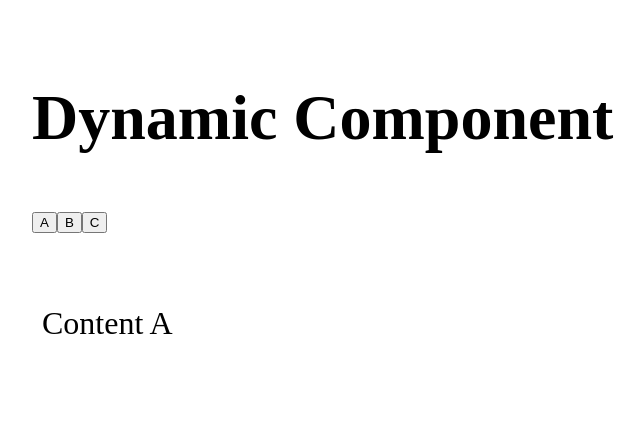
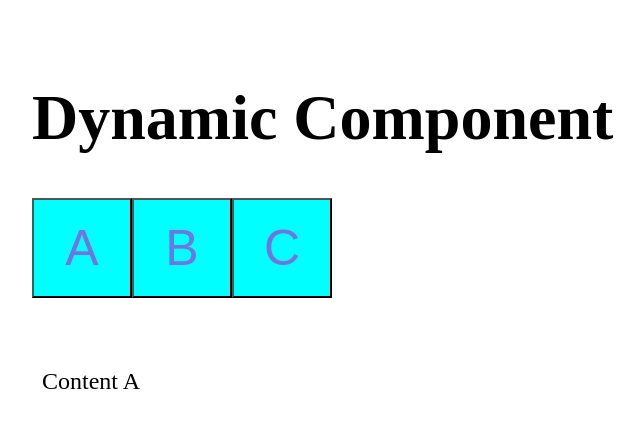
Before and after one commit to siggi-ai/Vue-Practice, a Vue app: page / in a window 1280 px wide. Shown: the top 428 px of the page, without its empty margins (6-650 px from the left). Built offline with nearby package versions, Linux system fonts and the light colour scheme.

Commit message:
just easy as ABC

```diff
--- a/src/App.vue
+++ b/src/App.vue
@@ -2,27 +2,9 @@
   <div>
     <div class="main">
       <h1>Dynamic Component</h1>
-      <button
-        v-on:click="tabActive = 'TabA'"
-        class="tab"
-        v-bind:class="{ 'tab-active': tabActive === 'TabA' }"
-      >
-        A
-      </button>
-      <button
-        v-on:click="tabActive = 'TabB'"
-        class="tab"
-        v-bind:class="{ 'tab-active': tabActive === 'TabB' }"
-      >
-        B
-      </button>
-      <button
-        v-on:click="tabActive = 'TabC'"
-        class="tab"
-        v-bind:class="{ 'tab-active': tabActive === 'TabC' }"
-      >
-        C
-      </button>
+      <button v-on:click="tabActive = 'TabA'" class="tab">A</button>
+      <button v-on:click="tabActive = 'TabB'" class="tab">B</button>
+      <button v-on:click="tabActive = 'TabC'" class="tab">C</button>
     </div>
     <div>
       <TabA v-if="tabActive === 'TabA'" />
@@ -65,4 +47,11 @@ h4 {
   color: orange;
   font-size: 1.4rem;
 }
+.tab {
+  color:rgb(115, 115, 226);
+  width: 100px;
+  height: 100px;
+  background-color: aqua;
+  font-size: 50px;
+}
 </style>
--- a/src/components/TabC.vue
+++ b/src/components/TabC.vue
@@ -9,6 +9,6 @@ export default {
 <style>
 .content {
   padding: 40px;
-  font-size: 2rem;
+  font-size: 1.5rem;
 }
 </style>
```
